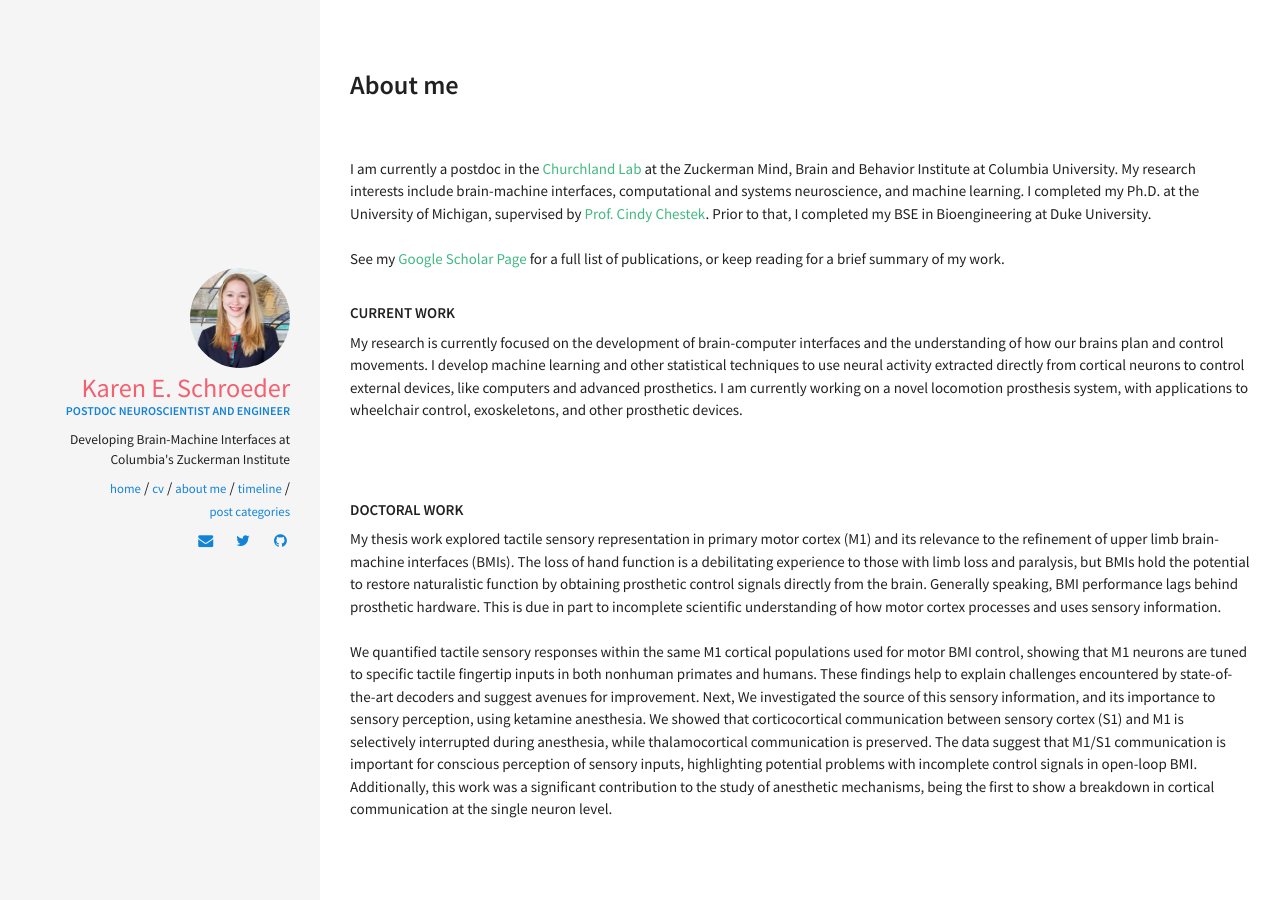
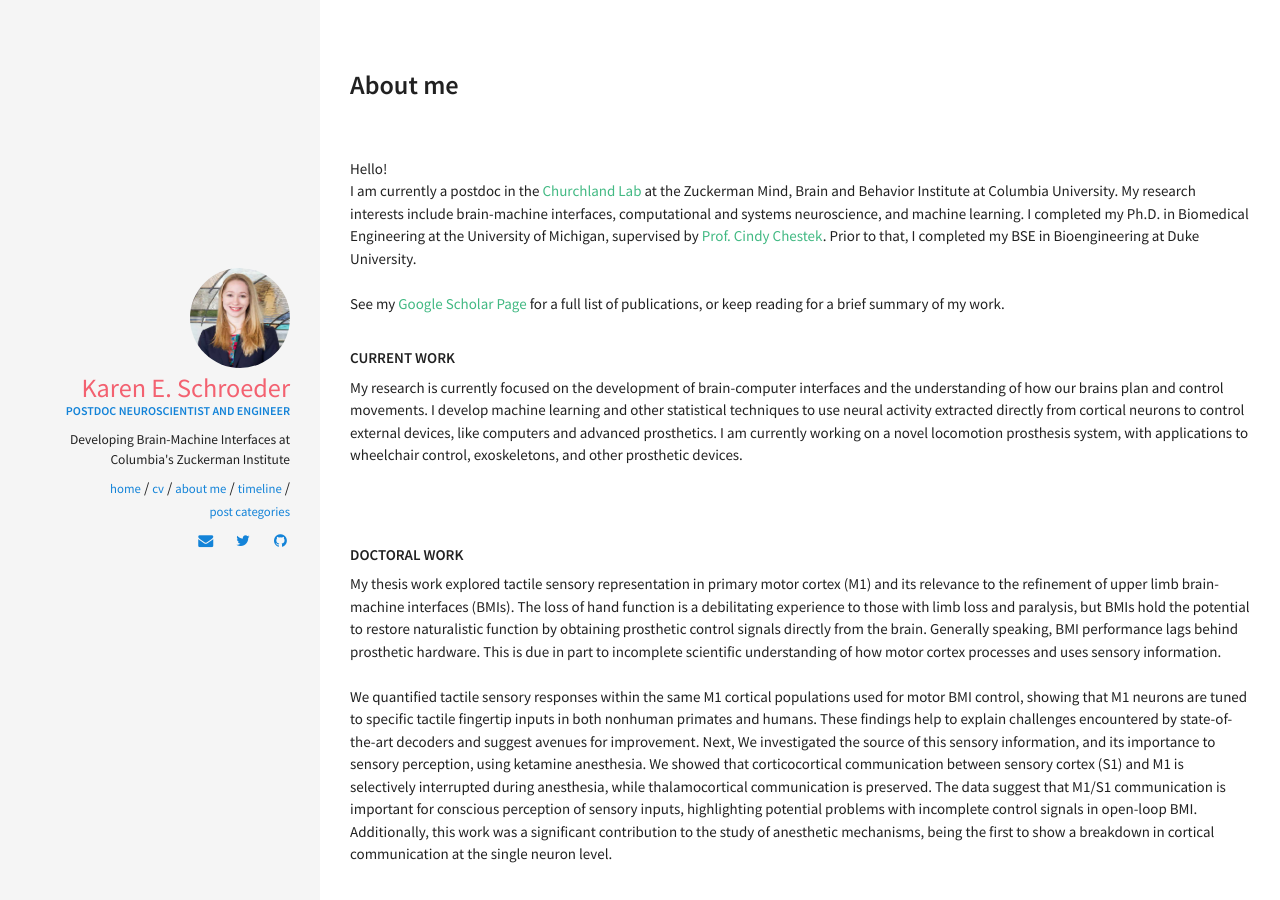
Before and after one commit to karschro/karschro.github.io, a Jekyll site: the page built from about.html, in a window 1280 px wide. Built offline with Jekyll 4.4.1, drawn with Linux system fonts in a browser that asks for light colours.

Commit message:
Update about.html

```diff
--- a/about.html
+++ b/about.html
@@ -4,8 +4,9 @@ title:  About me
 permalink: /about/
 
 ---
-
-I am currently a postdoc in the <a href = "http://churchland.zuckermaninstitute.columbia.edu"> Churchland Lab </a> at the Zuckerman Mind, Brain and Behavior Institute at Columbia University. My research interests include brain-machine interfaces, computational and systems neuroscience, and machine learning. I completed my Ph.D. at the University of Michigan, supervised by <a href="https://chestekresearch.engin.umich.edu/"> Prof. Cindy Chestek</a>. Prior to that, I completed my BSE in Bioengineering at Duke University.
+Hello!
+<br>
+I am currently a postdoc in the <a href = "http://churchland.zuckermaninstitute.columbia.edu"> Churchland Lab </a> at the Zuckerman Mind, Brain and Behavior Institute at Columbia University. My research interests include brain-machine interfaces, computational and systems neuroscience, and machine learning. I completed my Ph.D. in Biomedical Engineering at the University of Michigan, supervised by <a href="https://chestekresearch.engin.umich.edu/"> Prof. Cindy Chestek</a>. Prior to that, I completed my BSE in Bioengineering at Duke University.
 <br>
 <br>
 See my <a href="https://scholar.google.com/citations?user=42aZ0fAAAAAJ&hl=en"> Google Scholar Page </a> for a full list of publications, or keep reading for a brief summary of my work.
```
